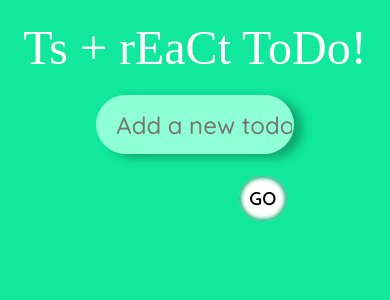
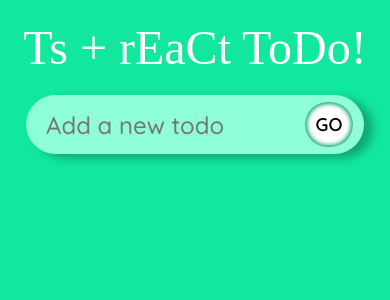
Before and after one commit to chrismochinski/typescript-react-todo, a React (Create React App) app: page / in a window 390 px wide. Shown: the top 300 px of the page. Built offline with nearby package versions, Linux system fonts and the light colour scheme; a web font is replaced by a local one.

Commit message:
ternary for todo single text - building class next

```diff
--- a/src/App.css
+++ b/src/App.css
@@ -44,14 +44,36 @@ form {
     position: relative;
 }
 
+.input {
+    margin-inline: auto;
+}
+
 .inputField {
     width: 45vw;
     height: 57px;
     border-radius: 30px;
     background-color: rgb(143, 255, 216);
     box-shadow:rgb(14, 167, 114) 9px 4px 10px;
-    transition: .5s ease-in-out;
+    /* transition: .5s ease-in-out; */
     margin-bottom: 15px;
+    margin-inline: auto;
+}
+
+@media (max-width: 768px) {
+    .input {
+        width: 90%;
+    }
+
+    .inputField {
+        width: 90%;
+    }
+    .todos {
+        width: 90%;
+    }
+    .todos_single {
+        width: 100%;
+    }
+
 
 }
 
@@ -67,7 +89,7 @@ form {
 .inputField:focus {
     outline: none;
     box-shadow:rgb(16, 164, 112) 12px 6px 12px 1300px;
-    transition: .2s ease-in-out;
+    /* transition: .2s ease-in-out; */
 }
 
 .submitButton {
@@ -86,7 +108,14 @@ form {
     text-transform: uppercase;
     font-size: 1.15em;
     box-shadow:inset rgb(14, 167, 114) 0 0 4px 2px;
-    transition: .4s ease-in-out;
+    /* transition: .4s ease-in-out; */
+}
+
+@media (max-width: 768px) {
+    .submitButton {
+       right: 3%;
+
+    }
 }
 
 .submitButton:hover::after {
@@ -103,7 +132,7 @@ form {
 }
 
 
-/* ! TODO LIST ! */
+/* -------------- ITEMS IN LIST -------------- */
 
 .todos {
     display: flex;
@@ -111,18 +140,19 @@ form {
     width: 80%;
     flex-wrap: wrap;
     padding: 0;
-    transition: .4s ease-in-out;
+    /* transition: .4s ease-in-out; */
 
 }
 
 @media (max-width: 768px) {
     .todos {
        margin-top: 60px;
-       transition: .4s ease-in-out;
+       /* transition: .4s ease-in-out; */
 
     }
 }
 
+/*an unfinished single todo block*/
 .todoSingle {
     display: flex;
     width: 29.5%; /* 30% of the page w/ a small gap */
@@ -132,8 +162,8 @@ form {
     background-color: rgb(254, 248, 73);
     box-shadow:inset rgb(167, 162, 16) 0px -2px 4px 2px;
     transition: .4s ease-in-out;
+}
 
-}
 
 @media (max-width: 768px) {
     .todoSingle {
--- a/src/components/InputField.tsx
+++ b/src/components/InputField.tsx
@@ -25,7 +25,7 @@ const InputField: React.FC<Props> = ({ todo, setTodo, handleAdd }) => {
           value={todo}
           onChange={(event) => setTodo(event.target.value)}
         />
-        <br className="onlyOnMobile" />
+        {/* <br className="onlyOnMobile" /> */}
         <button className="submitButton" type="submit">
           Go
         </button>
--- a/src/components/SingleTodo.tsx
+++ b/src/components/SingleTodo.tsx
@@ -13,9 +13,17 @@ type Props = {
 };
 
 const SingleTodo = ({ todo, todos, setTodos }: Props) => {
+
+  const handleDone = (id: number) => {
+    console.log('in handleDone:', id);
+    setTodos(todos.map((todo) => (todo.id === id ? { ...todo, isDone: !todo.isDone } : todo)));
+    console.log('todo with id', todo.id,'...is it done?:', todo.isDone);
+  }
+
   return (
     <form className="todoSingle">
-      <h2 className="todoSingleText">{todo.todo}</h2>
+      {/* <h2 className="todoSingleText">{todo.isDone ? <s><i>{todo.todo}</i></s> : <b>{todo.todo}</b>}</h2> */}
+      {todo.isDone ? <h2 className="todoSingleTextDone">{todo.todo}</h2> : <h2 className="todoSingleText">{todo.todo}</h2>}
       <div className="iconBlock">
         <span className="icon">
           <AiOutlineEdit />
@@ -25,7 +33,7 @@ const SingleTodo = ({ todo, todos, setTodos }: Props) => {
           <CgTrash />
         </span>
 
-        <span className="icon">
+        <span className="icon" onClick={() => handleDone(todo.id)}>
           <MdDoneOutline />
         </span>
       </div>
```
